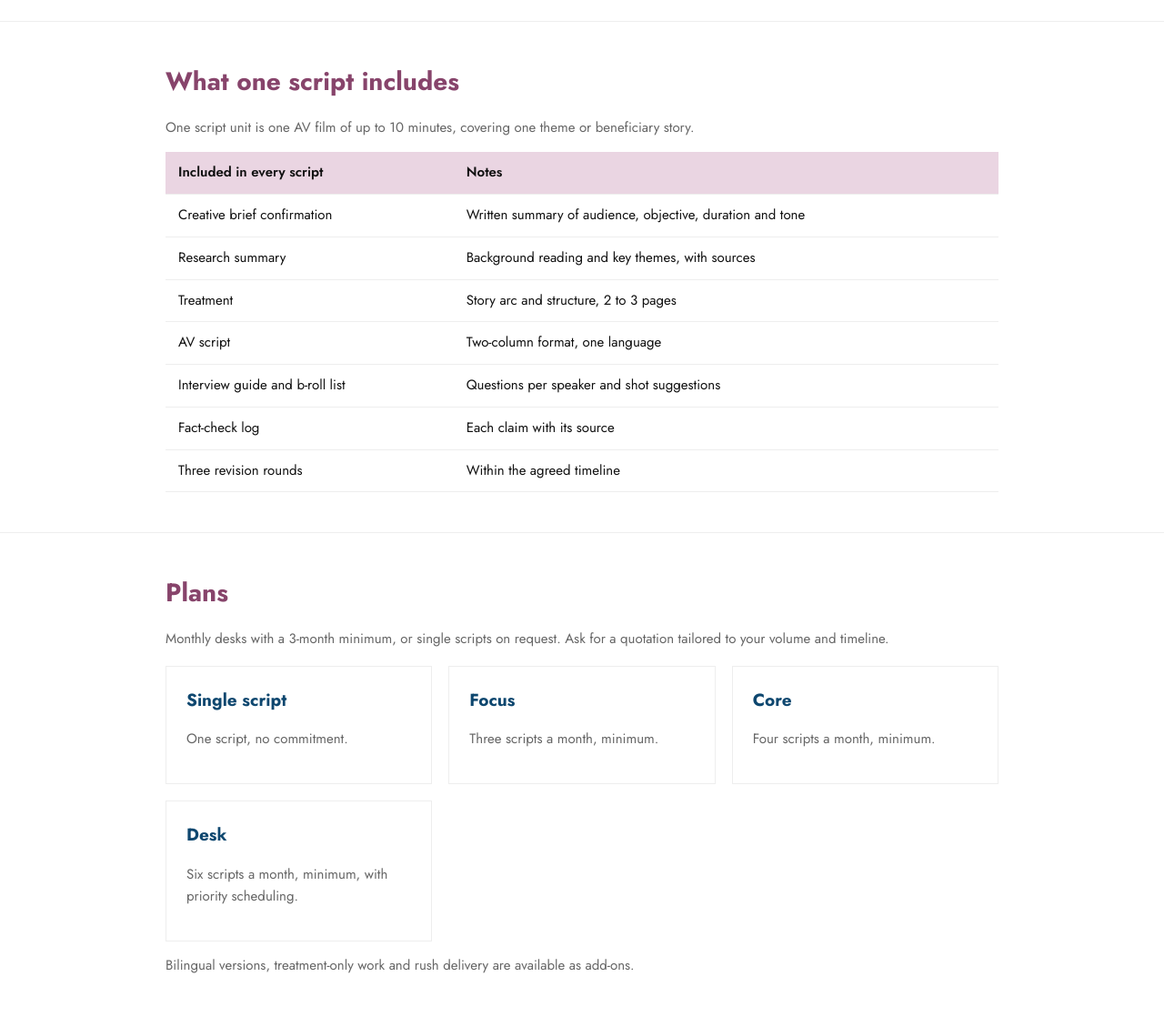
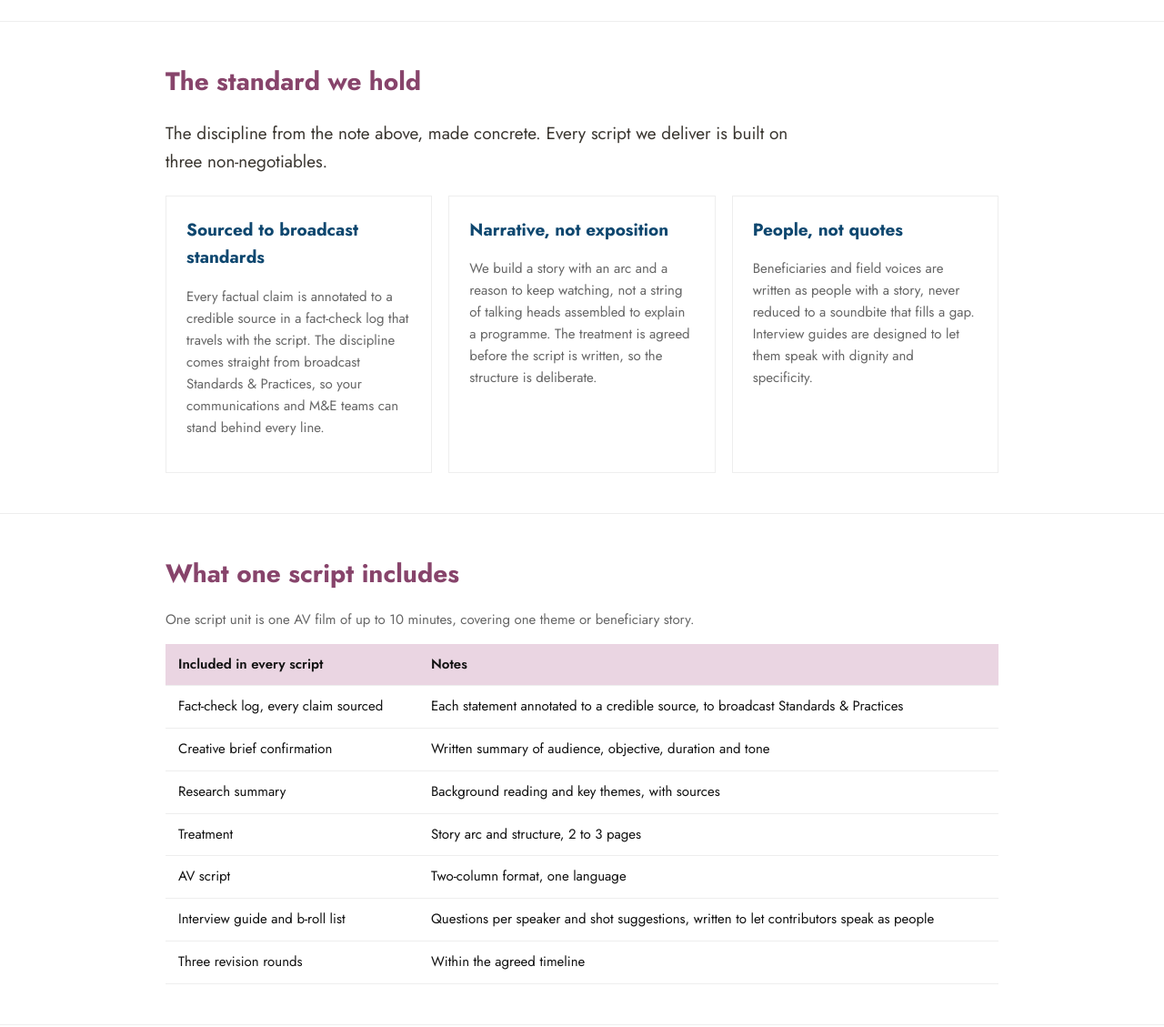
Before and after one commit to sunilrpappu-arch/orchidroom-scriptdesk, a plain HTML site: page index.html in a window 1280 px wide. Shown: the part 1880-3009 px from the top of the page at 91% size. Drawn offline with Linux system fonts and the light colour scheme.

Commit message:
Script Desk: carry the sourcing and dignity standard through the page
Co-Authored-By: Claude Opus 4.8 <noreply@anthropic.com>
Claude-Session: https://claude.ai/code/session_01MG4ACmNQ6Mc2yFovEAURHQ

```diff
--- a/index.html
+++ b/index.html
@@ -7,7 +7,7 @@
 <link rel="preconnect" href="https://fonts.gstatic.com" crossorigin>
 <link href="https://fonts.googleapis.com/css2?family=Jost:wght@400;500;600;700&display=swap" rel="stylesheet">
 <title>Orchid Room Script Desk: AV scripts for development organisations</title>
-<meta name="description" content="Audio-visual scripts for development organisations: research, treatment, AV script, interview guide, shot list and fact check, on a monthly desk.">
+<meta name="description" content="Audio-visual scripts for development organisations, sourced to broadcast standards: research, treatment, AV script, interview guide, shot list and a fact-check log, on a monthly desk.">
 <style>
 :root{--ink:#111111;--paper:#ffffff;--muted:#666666;--accent:#87446b;--blue:#0e476f;--line:#eeeeee;--card:#ffffff}
 *{box-sizing:border-box}
@@ -90,16 +90,28 @@ footer{padding:36px 0 56px;border-top:1px solid var(--line);font:14px 'Jost','Ce
 
 <section>
   <div class="wrap">
+    <h2>The standard we hold</h2>
+    <p class="lede">The discipline from the note above, made concrete. Every script we deliver is built on three non-negotiables.</p>
+    <div class="grid" style="margin-top:22px">
+      <div class="card"><h3>Sourced to broadcast standards</h3><p class="muted">Every factual claim is annotated to a credible source in a fact-check log that travels with the script. The discipline comes straight from broadcast Standards &amp; Practices, so your communications and M&amp;E teams can stand behind every line.</p></div>
+      <div class="card"><h3>Narrative, not exposition</h3><p class="muted">We build a story with an arc and a reason to keep watching, not a string of talking heads assembled to explain a programme. The treatment is agreed before the script is written, so the structure is deliberate.</p></div>
+      <div class="card"><h3>People, not quotes</h3><p class="muted">Beneficiaries and field voices are written as people with a story, never reduced to a soundbite that fills a gap. Interview guides are designed to let them speak with dignity and specificity.</p></div>
+    </div>
+  </div>
+</section>
+
+<section>
+  <div class="wrap">
     <h2>What one script includes</h2>
     <p class="muted">One script unit is one AV film of up to 10 minutes, covering one theme or beneficiary story.</p>
     <table style="margin-top:14px">
       <tr><th>Included in every script</th><th>Notes</th></tr>
+      <tr><td>Fact-check log, every claim sourced</td><td>Each statement annotated to a credible source, to broadcast Standards &amp; Practices</td></tr>
       <tr><td>Creative brief confirmation</td><td>Written summary of audience, objective, duration and tone</td></tr>
       <tr><td>Research summary</td><td>Background reading and key themes, with sources</td></tr>
       <tr><td>Treatment</td><td>Story arc and structure, 2 to 3 pages</td></tr>
       <tr><td>AV script</td><td>Two-column format, one language</td></tr>
-      <tr><td>Interview guide and b-roll list</td><td>Questions per speaker and shot suggestions</td></tr>
-      <tr><td>Fact-check log</td><td>Each claim with its source</td></tr>
+      <tr><td>Interview guide and b-roll list</td><td>Questions per speaker and shot suggestions, written to let contributors speak as people</td></tr>
       <tr><td>Three revision rounds</td><td>Within the agreed timeline</td></tr>
     </table>
   </div>
```
